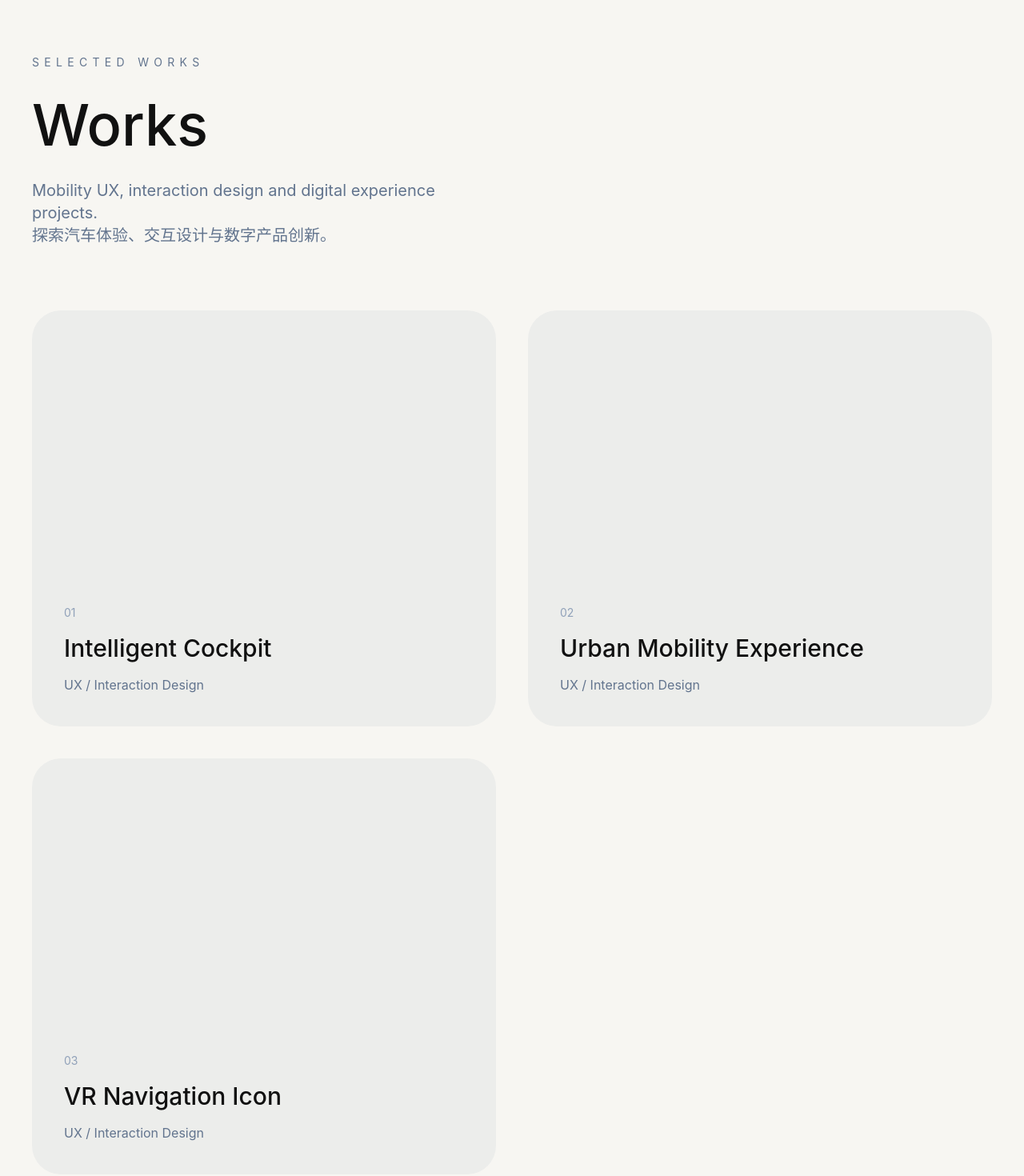
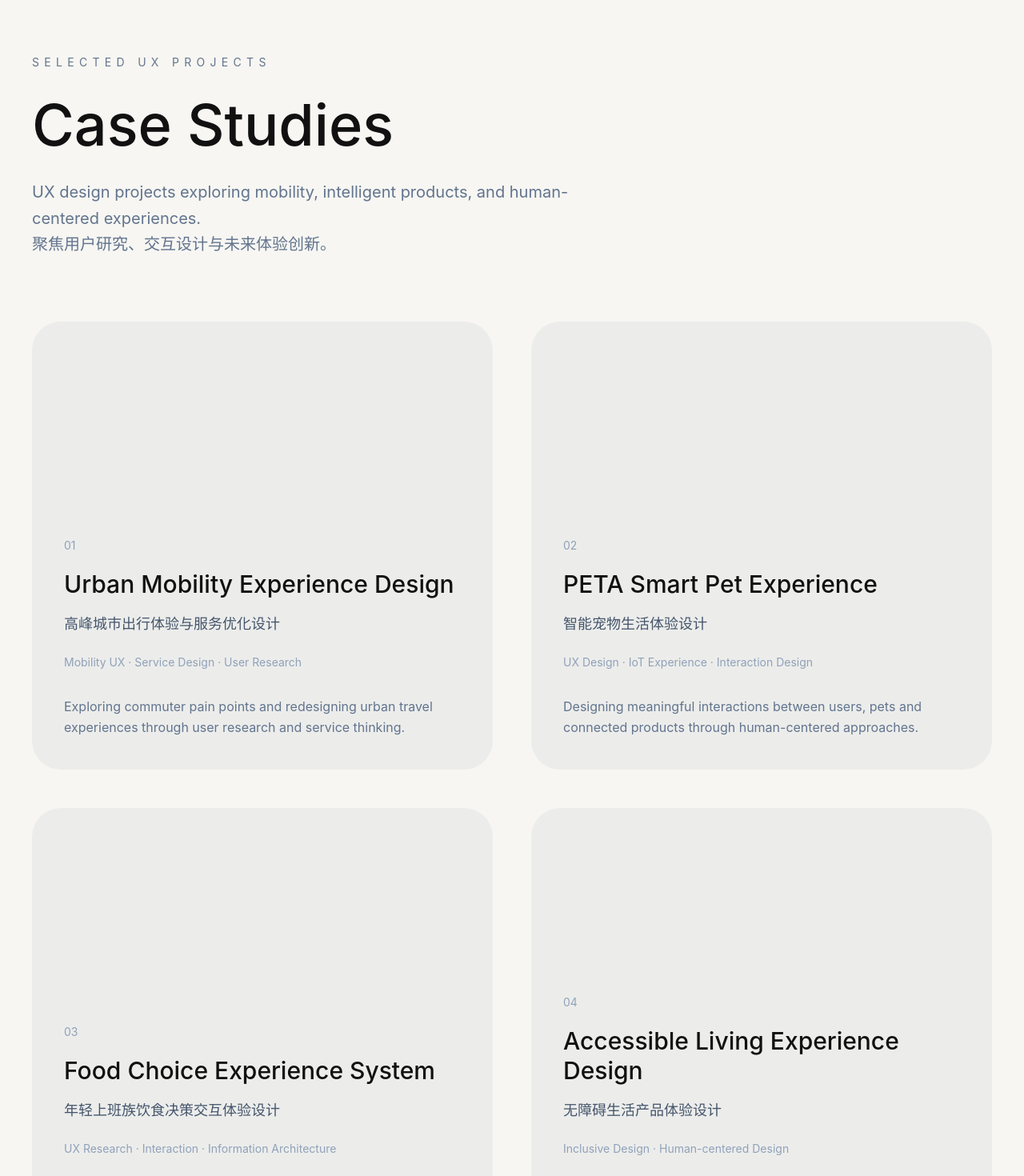
Before and after one commit to Sharon1204-svg/tang-defeng-portfolio, a Next.js app: page /works in a window 1280 px wide. Shown: the part 100-1570 px from the top of the page at 80% size. Built offline with nearby package versions, Linux system fonts and the light colour scheme.

Commit message:
Redesign works page as UX case study portfolio

```diff
--- a/src/app/works/page.tsx
+++ b/src/app/works/page.tsx
@@ -1,50 +1,85 @@
 import Link from "next/link";
 
 const projects = [
-  "Intelligent Cockpit",
-  "Urban Mobility Experience",
-  "VR Navigation Icon"
+  {
+    number: "01",
+    title: "Urban Mobility Experience Design",
+    subtitle: "高峰城市出行体验与服务优化设计",
+    tags: "Mobility UX · Service Design · User Research",
+    description:
+      "Exploring commuter pain points and redesigning urban travel experiences through user research and service thinking."
+  },
+  {
+    number: "02",
+    title: "PETA Smart Pet Experience",
+    subtitle: "智能宠物生活体验设计",
+    tags: "UX Design · IoT Experience · Interaction Design",
+    description:
+      "Designing meaningful interactions between users, pets and connected products through human-centered approaches."
+  },
+  {
+    number: "03",
+    title: "Food Choice Experience System",
+    subtitle: "年轻上班族饮食决策交互体验设计",
+    tags: "UX Research · Interaction · Information Architecture",
+    description:
+      "Improving everyday decision-making experiences with research-driven interaction design."
+  },
+  {
+    number: "04",
+    title: "Accessible Living Experience Design",
+    subtitle: "无障碍生活产品体验设计",
+    tags: "Inclusive Design · Human-centered Design",
+    description:
+      "Exploring inclusive experiences for daily living through accessible product solutions."
+  }
 ];
 
 export default function WorksPage(){
   return (
     <main className="min-h-screen bg-[#F7F6F2]">
       <div className="container-custom pt-12">
-        <Link
-          href="/"
-          className="text-sm text-slate-500 underline underline-offset-8 hover:text-black"
-        >
+        <Link href="/" className="text-sm text-slate-500 underline underline-offset-8 hover:text-black">
           ← Back Home
         </Link>
       </div>
 
       <section className="container-custom py-24">
         <p className="text-sm tracking-[0.45em] text-slate-500">
-          SELECTED WORKS
+          SELECTED UX PROJECTS
         </p>
 
         <h1 className="mt-8 text-6xl md:text-7xl font-medium">
-          Works
+          Case Studies
         </h1>
 
-        <p className="mt-8 max-w-xl text-xl text-slate-500">
-          Mobility UX, interaction design and digital experience projects.
+        <p className="mt-8 max-w-2xl text-xl text-slate-500 leading-relaxed">
+          UX design projects exploring mobility, intelligent products,
+          and human-centered experiences.
           <br />
-          探索汽车体验、交互设计与数字产品创新。
+          聚焦用户研究、交互设计与未来体验创新。
         </p>
 
-        <div className="mt-20 grid gap-10 md:grid-cols-2">
-          {projects.map((project,index)=>(
-            <div
-              key={project}
-              className="h-[520px] rounded-[36px] bg-[#ECEDEB] p-10 flex flex-col justify-end hover:-translate-y-2 transition-transform duration-500"
+        <div className="mt-20 grid gap-12 md:grid-cols-2">
+          {projects.map((project)=>(
+            <article
+              key={project.number}
+              className="group min-h-[560px] rounded-[36px] bg-[#ECEDEB] p-10 flex flex-col justify-end transition-all duration-500 hover:-translate-y-3"
             >
-              <span className="text-sm text-slate-400">0{index+1}</span>
-              <h2 className="mt-4 text-3xl font-medium">{project}</h2>
-              <p className="mt-4 text-slate-500">
-                UX / Interaction Design
+              <span className="text-sm text-slate-400">{project.number}</span>
+              <h2 className="mt-5 text-3xl font-medium leading-tight group-hover:translate-x-2 transition-transform">
+                {project.title}
+              </h2>
+              <p className="mt-4 text-lg text-slate-600">
+                {project.subtitle}
               </p>
-            </div>
+              <p className="mt-6 text-sm text-slate-400">
+                {project.tags}
+              </p>
+              <p className="mt-8 text-slate-500 leading-relaxed">
+                {project.description}
+              </p>
+            </article>
           ))}
         </div>
       </section>
```
